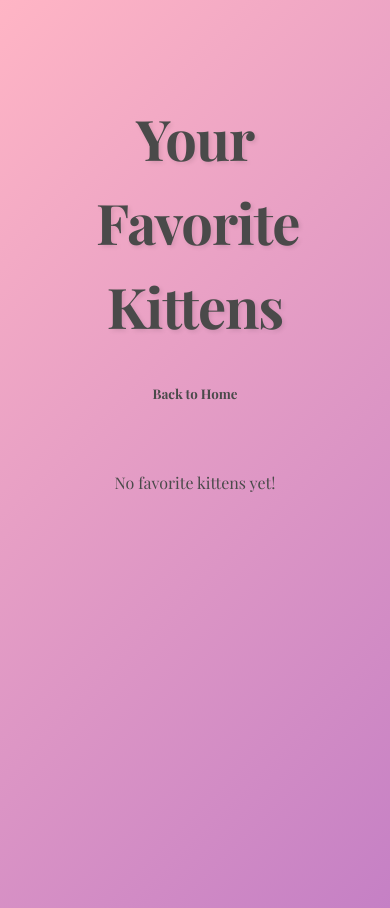
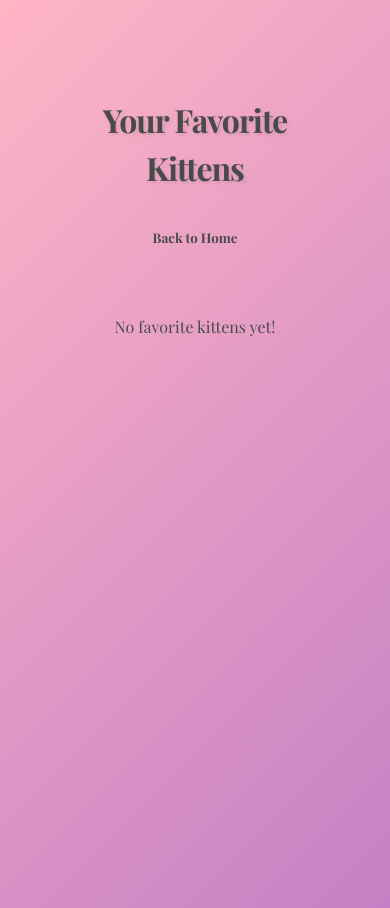
Before and after one commit to Cyanne-Jones/rate-that-kitten, a React (Vite) app: page /favorites in a window 390 px wide. Built offline with nearby package versions, Linux system fonts and the light colour scheme.

Commit message:
Mobile responsiveness

```diff
--- a/src/pages/Home.css
+++ b/src/pages/Home.css
@@ -219,6 +219,9 @@ h1 {
   .cat-image-container {
     margin-right: 0;
   }
+  h1 {
+    font-size: 2rem;
+  }
 }
 
 .input-container {
@@ -237,3 +240,10 @@ h1 {
   animation: pulse 1s infinite;
   background-color: rgba(155, 89, 182, 0.5);
 }
+
+.button-container {
+  display: flex;
+  justify-content: center;
+  align-items: center;
+  gap: 1rem;
+}
--- a/src/pages/Home.tsx
+++ b/src/pages/Home.tsx
@@ -21,6 +21,26 @@ const Home = () => {
   const [hasBeans, setHasBeans] = useState<boolean>(false);
   const [selectedAdjectives, setSelectedAdjectives] = useState<string[]>([]);
   const confetti = new JSConfetti();
+
+  const getIsScreenSmall = (): boolean => {
+    return window.innerWidth <= 768;
+  };
+
+  useEffect(() => {
+    const handleResize = () => {
+      setIsSmallScreen(getIsScreenSmall());
+    };
+
+    window.addEventListener('resize', handleResize);
+    handleResize(); // Initial check on component mount
+
+    return () => {
+      window.removeEventListener('resize', handleResize);
+    };
+  }, []);
+
+  const [isSmallScreen, setIsSmallScreen] = useState<boolean>(getIsScreenSmall());
+
   useEffect(() => {
     const fetchCatImage = async () => {
       try {
@@ -124,12 +144,12 @@ const Home = () => {
               className="cuteness-slider"
             />
 
-            <button
+            {!isSmallScreen && <button
               onClick={handleFavoriteToggle}
               className={`favorite-button ${isFavorited ? 'favorited' : ''}`}
             >
               {isFavorited ? '❤️' : '🤍'}
-            </button>
+            </button>}
           </div>
 
 
@@ -171,6 +191,7 @@ const Home = () => {
           </div>
         </div>
       )}
+      <div className="button-container">
         <button
           onClick={fetchNewCatImage}
           className={`${isFavorited && 'request-another-cat-active'} gray-button`}
@@ -181,6 +202,13 @@ const Home = () => {
           <Link to="/favorites">View Favorites</Link>
         </button>}
       </div>
+      {isSmallScreen && <button
+          onClick={handleFavoriteToggle}
+          className={`favorite-button ${isFavorited ? 'favorited' : ''}`}
+      >
+        {isFavorited ? '❤️' : '🤍'}
+      </button>}
+    </div>
   );
 };
 
```
Lines whose indentation alone changed are shown as unchanged.
